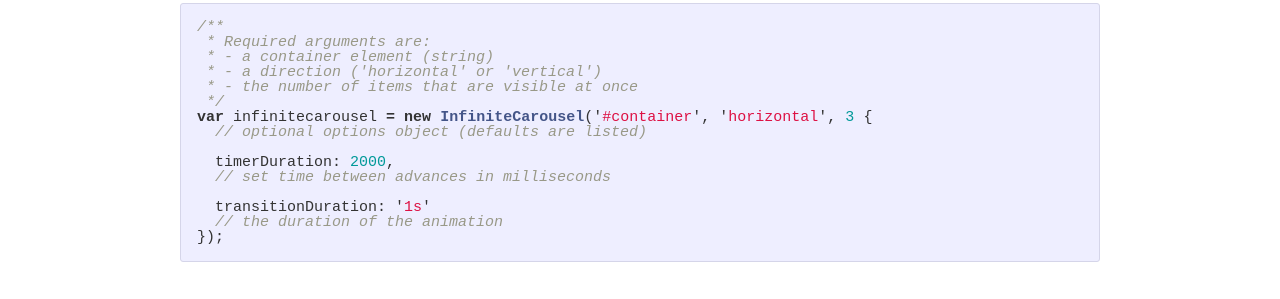
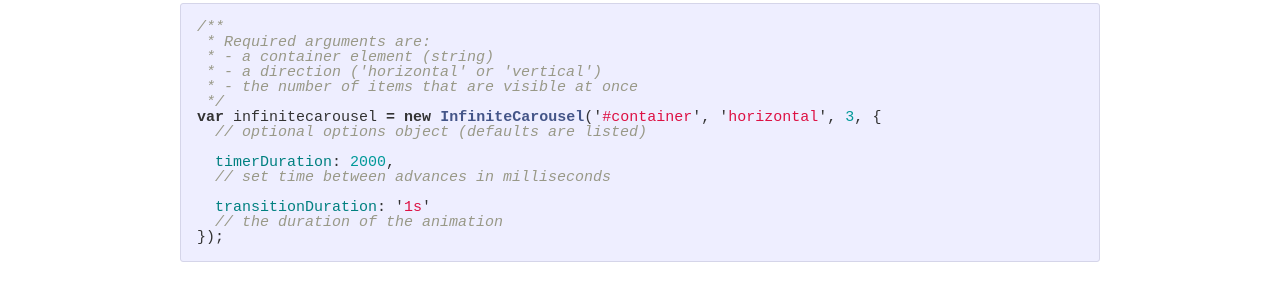
Before and after one commit to jonchretien/infinite-carousel-docs, a Jekyll site: the page built from index.md, in a window 1280 px wide. Shown: the part 1136-1435 px from the top of the page. Built offline with Jekyll 4.4.1, drawn with Linux system fonts in a browser that asks for light colours; some web fonts are replaced.

Commit message:
fixed code snippet

```diff
--- a/index.md
+++ b/index.md
@@ -45,7 +45,7 @@
  * - a direction ('horizontal' or 'vertical')
  * - the number of items that are visible at once
  */
-var infinitecarousel = new InfiniteCarousel('#container', 'horizontal', 3 {
+var infinitecarousel = new InfiniteCarousel('#container', 'horizontal', 3, {
   // optional options object (defaults are listed)
 
   timerDuration: 2000,
```
